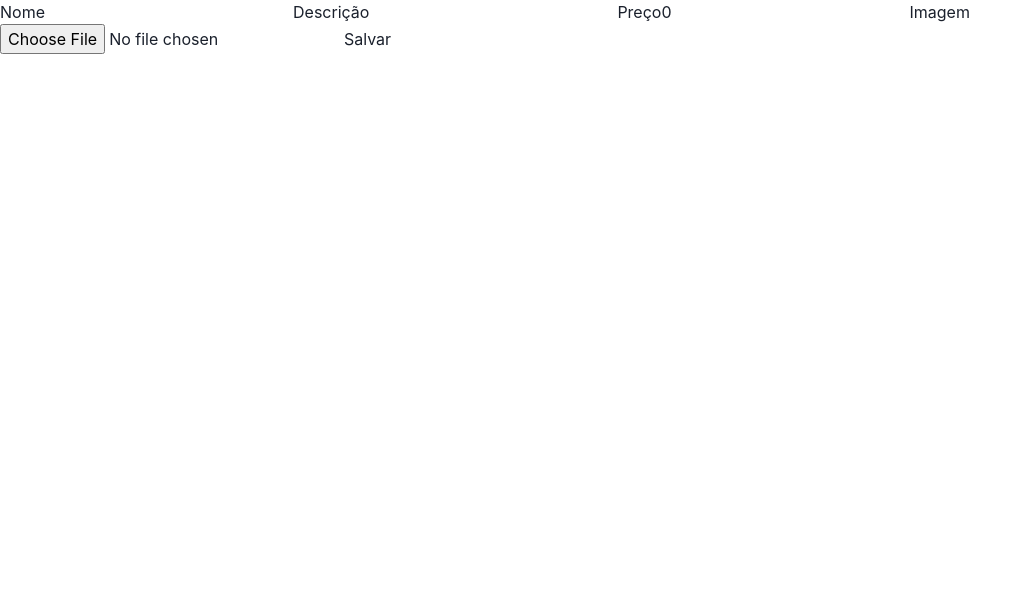
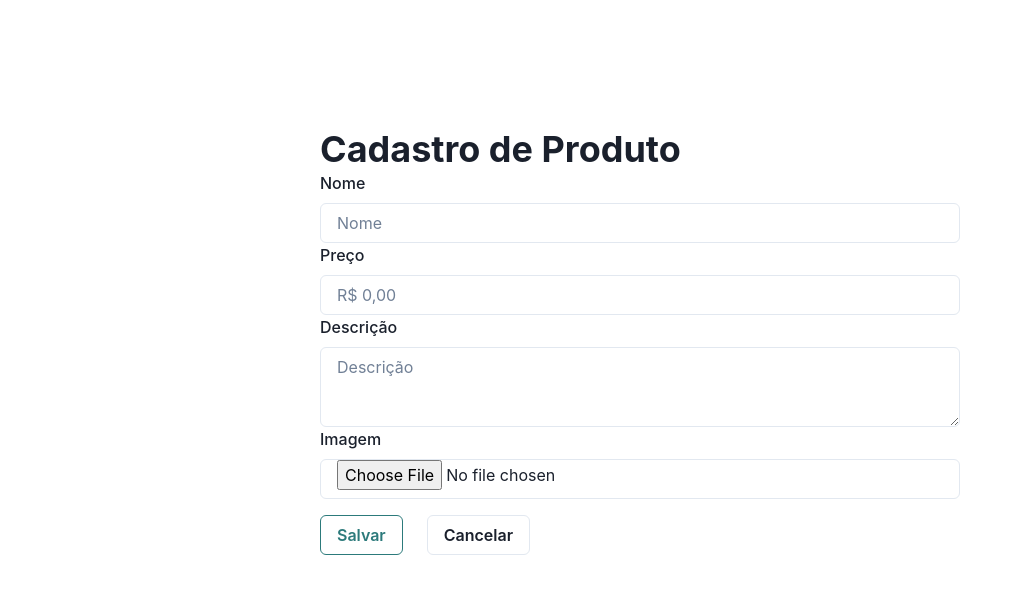
Before and after one commit to hsolrac/challenge-tagview, a React (Create React App) app in the folder client/: page /produtos/cadastro in a window 1280 px wide. Shown: the top 594 px of the page, without its empty margins (0-1032 px from the left). Built offline with nearby package versions, Linux system fonts and the light colour scheme.

Commit message:
Muda form para Formik com chakra-ui e adiciona validacoes

```diff
--- a/client/package.json
+++ b/client/package.json
@@ -11,6 +11,7 @@
     "@types/react": "^18.2.72",
     "@types/react-dom": "^18.2.22",
     "axios": "^1.6.8",
+    "formik": "^2.4.5",
     "framer-motion": "^11.0.22",
     "react": "^18.2.0",
     "react-dom": "^18.2.0",
--- a/client/src/pages/forms/ProductForm.tsx
+++ b/client/src/pages/forms/ProductForm.tsx
@@ -3,62 +3,138 @@ import { createProduct } from '../../services/api'
 import { Product } from '../../types/Product'
 import { ToastContainer } from 'react-toastify';
 import 'react-toastify/dist/ReactToastify.css';
+import { Currency } from '../../util/Currency'
+import { Field, Form, Formik, useFormik } from 'formik';
+import {
+  FormControl,
+  FormLabel,
+  FormErrorMessage,
+  Input,
+  Button,
+  Textarea,
+  Heading,
+  ButtonGroup
+} from '@chakra-ui/react'
 
-function ProductForm () {
-  const [product, setProduct] = useState<Product>({
-    nome: '',
-    descricao: '',
-    preco: 0,
-    imagem: ''
-  });
 
-  const [error, setError] = useState<string[]>([])
+function validateName(value: string) {
+  let error
+  if (!value) {
+    error = 'Nome é obrigatório'
+  } else if (value.length < 3) {
+    error = 'Nome deve ter pelo menos 3 letras'
+  }
+  return error
+}
 
-  const handleInputChange = (e: any): void => {
-    const { name, value } = e.target;
-    setProduct({ ...product, [name]: value });
-  };
+function validatePrice(value: number) {
+  let error
+  if (!value) {
+    error = 'Preço é obrigatório'
+  } else if (value < 10) {
+    error = 'Preço deve ser maior que 10'
+  }
+  return error
+}
 
-  const handleFileChange = (e: ChangeEvent<HTMLInputElement>): void => {
-    const file = e.target.files && e.target.files[0];
-    if(file){
-      setProduct({ ...product, imagem: '' });
-    }
-  };
+function validateDescription(value: string) {
+  let error
+  if (!value) {
+    error = 'Descrição é obrigatório'
+  } else if (value.length < 30) {
+    error = 'Descrição deve ter pelo menos 30 letras'
+  } else if (value.length > 255) {
+    error = 'Descrição deve ter no maximo 255 letras'
+  }
+  return error
+}
 
-  const saveProduct = async (e: FormEvent) => {
-    e.preventDefault();
-    setProduct({
-      nome: '',
-      descricao: '',
-      preco: 0,
-      imagem:''
-    });
-    try {
-      await createProduct(product);
-    } catch(error){
-      setError(error.message)
-    }
-  };
+function ProductForm() {
+  const [value, setValue] = useState('');
+  const format = (value: string) => Currency.format(Number(value));
 
   return (
-    <form onSubmit={saveProduct} encType="multipart/form-data">
-      <label>Nome</label>
-      <input type="text" name="nome" value={product.nome} onChange={handleInputChange} required />
-
-      <label>Descrição</label>
-      <input type="text" name="descricao" value={product.descricao} onChange={handleInputChange} required />
-
-      <label>Preço</label>
-      <input type="number" name="preco" value={product.preco} onChange={handleInputChange} required />
-
-      <label>Imagem</label>
-      <input type="file" name="imagem" onChange={handleFileChange} accept="image/*" />
-
-      <button type="submit">Salvar</button>
+    <>
+      <div style={{ margin: 'auto', width: '50%', paddingTop: '10%' }}>
+        <Heading>Cadastro de Produto</Heading>
+        <Formik
+          initialValues={{
+            nome: '',
+            preco: '',
+            descricao: '',
+            imagem: ''
+          }}
+          onSubmit={(values, actions) => {
+            createProduct(values).then(_ =>
+              actions.resetForm()
+            ).catch(error =>
+              console.error(error)
+            ).finally(() => {
+              actions.setSubmitting(false)
+            })
+          }}
+        >
+          {(props) => (
+            <Form>
+              <Field name='nome' validate={validateName}>
+                {({ field, form }: any) => (
+                  <FormControl isInvalid={form.errors.nome && form.touched.nome}>
+                    <FormLabel>Nome</FormLabel>
+                    <Input {...field} placeholder='Nome' />
+                    <FormErrorMessage>{form.errors.nome}</FormErrorMessage>
+                  </FormControl>
+                )}
+              </Field>
+              <Field name='preco' validate={validatePrice}>
+                {({ field, form }: any) => (
+                  <FormControl isInvalid={form.errors.preco && form.touched.preco}>
+                    <FormLabel>Preço</FormLabel>
+                    <Input {...field} placeholder='R$ 0,00' type="number"/>
+                    <FormErrorMessage>{form.errors.preco}</FormErrorMessage>
+                  </FormControl>
+                )}
+              </Field>
+              <Field name='descricao' validate={validateDescription}>
+                {({ field, form }: any) => (
+                  <FormControl isInvalid={form.errors.descricao && form.touched.descricao}>
+                    <FormLabel>Descrição</FormLabel>
+                    <Textarea {...field} placeholder='Descrição' />
+                    <FormErrorMessage>{form.errors.description}</FormErrorMessage>
+                  </FormControl>
+                )}
+              </Field>
+              <Field name='imagem' validate={''}>
+                {({ field, form }: any) => (
+                  <FormControl isInvalid={form.errors.imagem && form.touched.imagem}>
+                    <FormLabel>Imagem</FormLabel>
+                    <Input {...field} type='file' />
+                    <FormErrorMessage>{form.errors.imagem}</FormErrorMessage>
+                  </FormControl>
+                )}
+              </Field>
+              <ButtonGroup variant='outline' spacing='6'>
+                <Button
+                  mt={4}
+                  colorScheme='teal'
+                  isLoading={props.isSubmitting}
+                  type='submit'
+                >
+                  Salvar
+                </Button>
+                <Button
+                  as='a'
+                  href="/"
+                  mt={4}
+                >
+                  Cancelar
+                </Button>
+              </ButtonGroup>
+            </Form>
+          )}
+        </Formik>
+      </div>
       <ToastContainer />
-      {error && <div style={{ color: 'red' }}>{error}</div>}
-    </form>
+    </>
   );
 }
 
```
Also changed, not shown: 1 other file (tests, documents, lock files or other folders).
